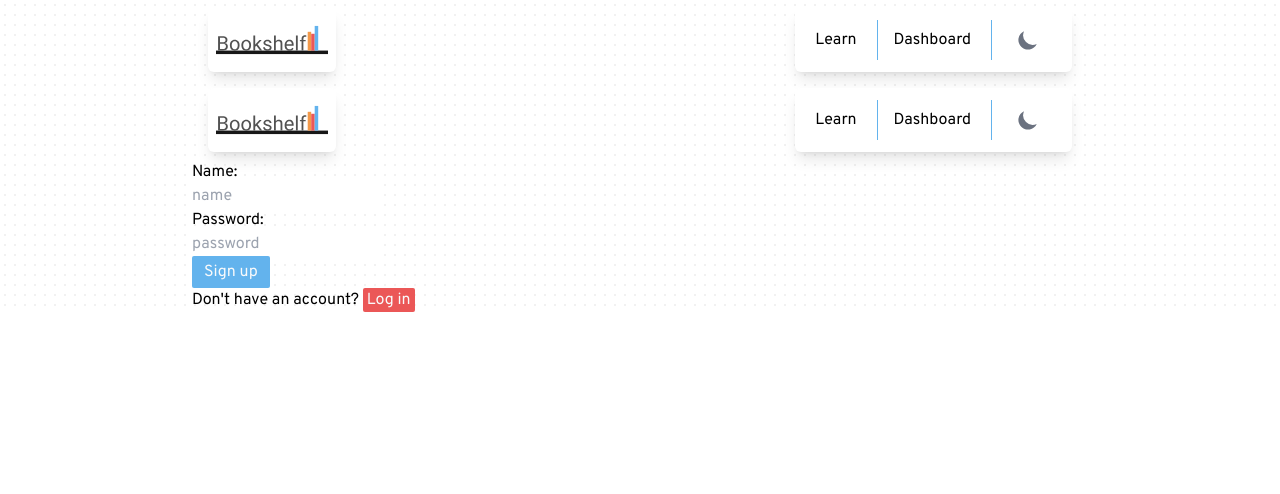
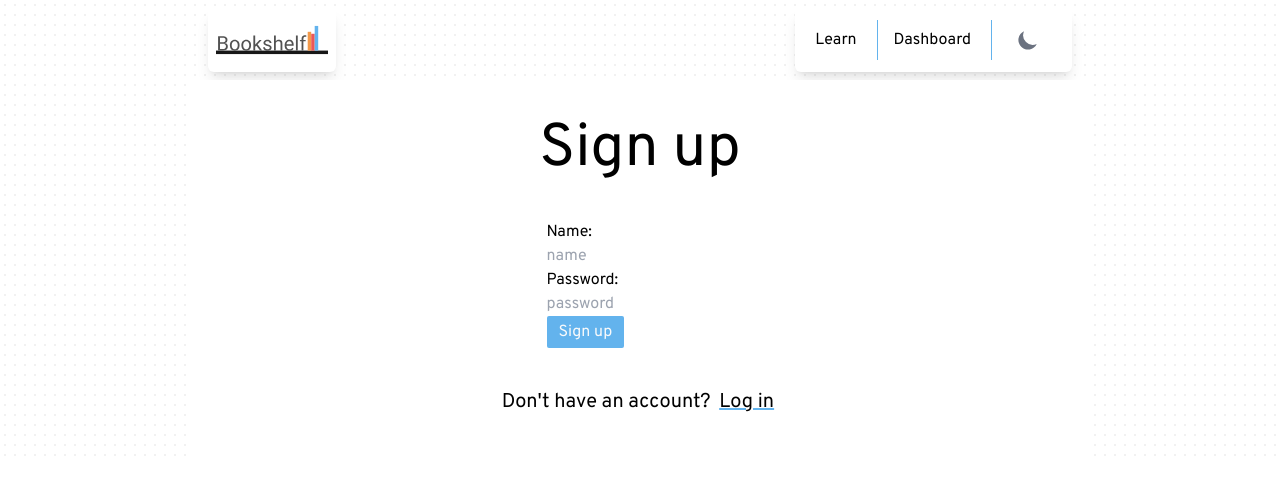
Before and after one commit to conalli/bookshelf-client, a Next.js app: page /signin in a window 1280 px wide. Shown: the top 494 px of the page. Built offline with nearby package versions, Linux system fonts and the light colour scheme; no server answers.

Commit message:
update signin page styling

```diff
--- a/pages/signin/index.tsx
+++ b/pages/signin/index.tsx
@@ -1,5 +1,5 @@
+import { motion } from "framer-motion";
 import React, { useState } from "react";
-import Nav from "../../src/components/Nav";
 import SignInForm, { SignInFormVariant } from "../../src/components/SignInForm";
 
 const SignIn = () => {
@@ -9,19 +9,20 @@ const SignIn = () => {
   };
   const altType = formType === "Log in" ? "Sign up" : "Log in";
   return (
-    <>
-      <Nav />
+    <div className="flex flex-col justify-center items-center bg-white dark:bg-neutral-900">
+      <h1 className="text-6xl py-10">{formType}</h1>
       <SignInForm type={formType} />
-      <p className="text-">
+      <p className="text-xl py-10">
         {formType === "Log in" ? "Already" : "Don't"} have an account?{" "}
-        <button
-          className="bg-bk-red px-1 rounded-sm text-gray-50"
+        <motion.button
+          whileHover={{ scale: 1.1, x: 10 }}
+          className="underline decoration-bk-blue dark:decoration-bk-orange decoration-2 px-1 rounded-sm"
           onClick={changeFormType}
         >
           {altType}
-        </button>
+        </motion.button>
       </p>
-    </>
+    </div>
   );
 };
 
```
